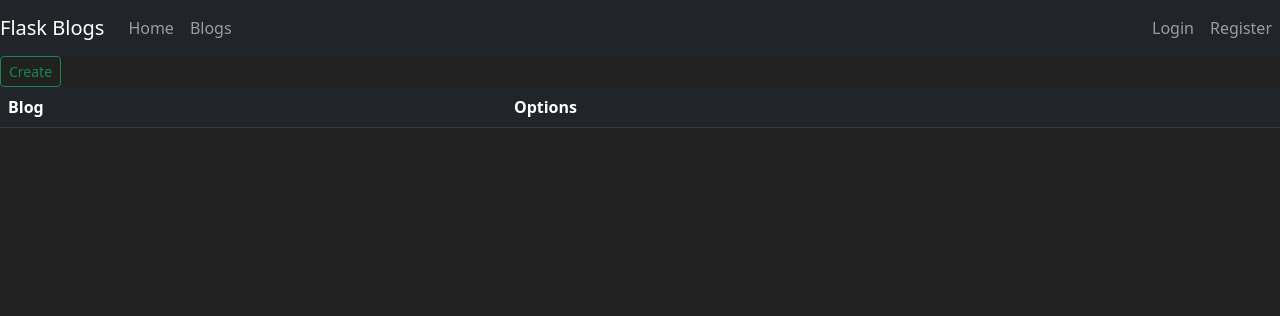
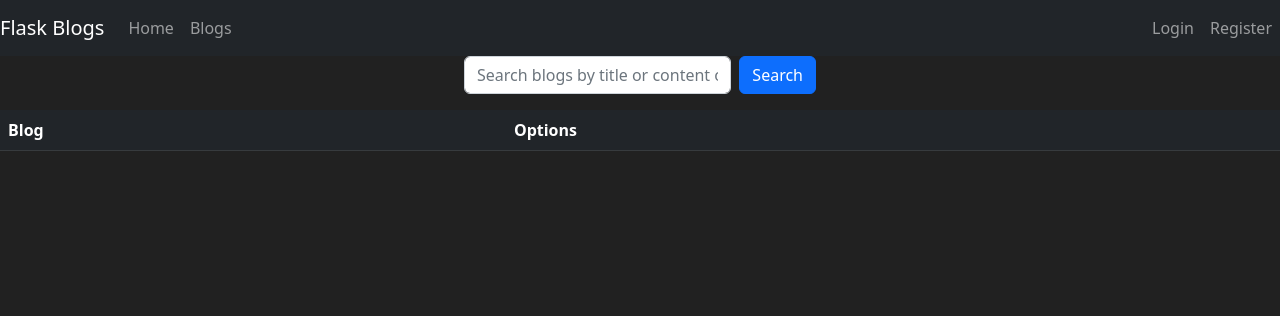
Before and after one commit to imyashsingh/FlaskMarket, a Flask app: page /market in a window 1280 px wide. Shown: the top 316 px of the page. Run offline with Flask 3, Linux system fonts and the light colour scheme; data that the repository does not hold is empty.

Commit message:
Add search functionality to market page: implement search form for blogs by title, content, or author

```diff
--- a/market/routes.py
+++ b/market/routes.py
@@ -69,12 +69,18 @@
 
 
 
-# market page route
 @app.route('/market')
 @app.route('/market_page')
 def market_page():
-    blogs=Blog.query.order_by(Blog.created_at.desc()).all() # Fetch all blogs ordered by creation date
-    return render_template('market.html',blogs=blogs)
+    query = request.args.get('q')
+    if query:
+        blogs = Blog.query.filter(
+            Blog.title.ilike(f"%{query}%") | Blog.content.ilike(f"%{query}%") | Blog.owner.ilike(f"%{query}%")
+        ).order_by(Blog.created_at.desc()).all()
+    else:
+        blogs = Blog.query.order_by(Blog.created_at.desc()).all()
+
+    return render_template('market.html', blogs=blogs)
 
 @app.route('/blog/<int:blog_id>')
 def blog_detail(blog_id):
--- a/market/templates/market.html
+++ b/market/templates/market.html
@@ -1,8 +1,32 @@
 {% extends 'base.html'%} {% block content %}
 <div>
-  <a href="{{ url_for('create_blog') }}" class="btn btn-outline-success btn-sm"
-    >Create</a
-  >
+  <div class="d-flex justify-content-center align-items-center mb-3">
+    <!-- Create Button -->
+    {% if current_user.is_authenticated %}
+    <a
+      href="{{ url_for('create_blog') }}"
+      class="btn btn-outline-success btn-sm"
+    >
+      Create
+    </a>
+    {%endif%}
+    <!-- Search Form -->
+    <form
+      method="GET"
+      class="d-flex px-4"
+      style="max-width: 400px; width: 100%"
+    >
+      <input
+        type="text"
+        name="q"
+        class="form-control me-2"
+        placeholder="Search blogs by title or content or author"
+        value="{{ request.args.get('q', '') }}"
+      />
+      <button class="btn btn-primary" type="submit">Search</button>
+    </form>
+  </div>
+
   <div>
     <table class="table table-dark table-hover">
       <thead>
```
